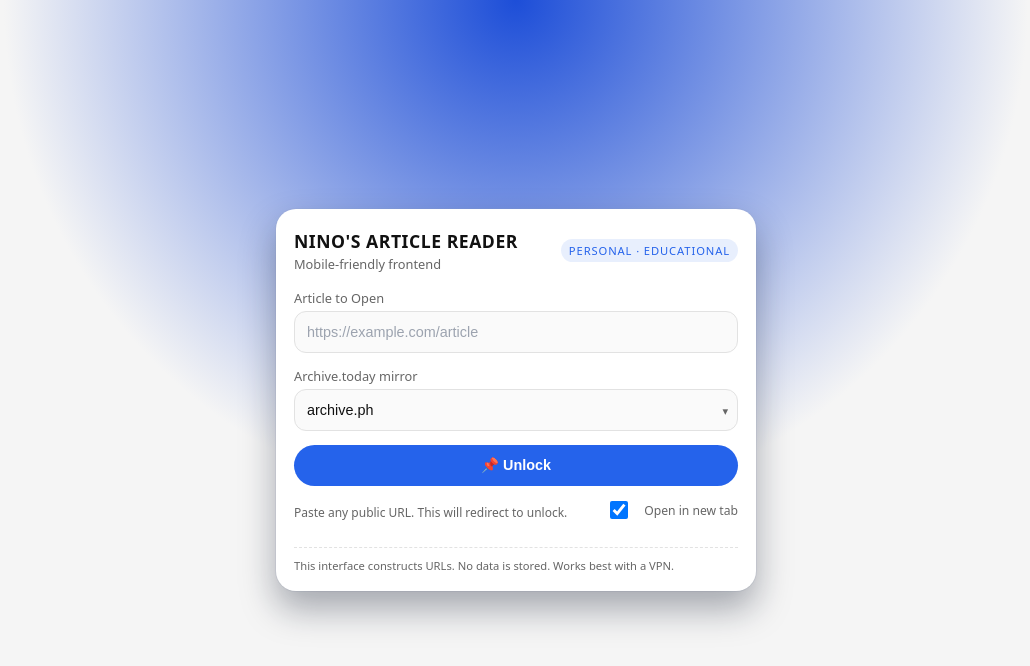
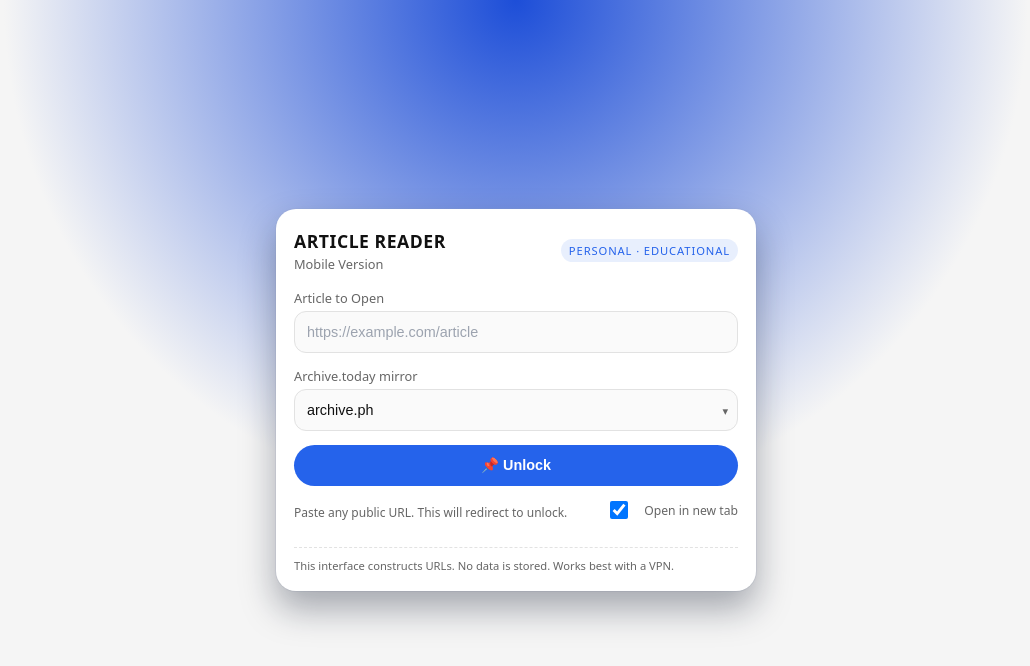
Before and after one commit to NinosReader/index, a plain HTML site: page index.html in a window 1280 px wide. Shown: the whole page, without its empty margins (124-1154 px from the left). Drawn offline with Linux system fonts and the light colour scheme.

Commit message:
Update index.html

```diff
--- a/index.html
+++ b/index.html
@@ -112,8 +112,8 @@
     <div class="card">
       <div class="card-header">
         <div class="title-group">
-          <h1>Nino's Article Reader</h1>
-          <div class="subtitle">Mobile-friendly frontend</div>
+          <h1>Article Reader</h1>
+          <div class="subtitle">Mobile Version</div>
         </div>
         <div class="pill">Personal · Educational</div>
       </div>
```
